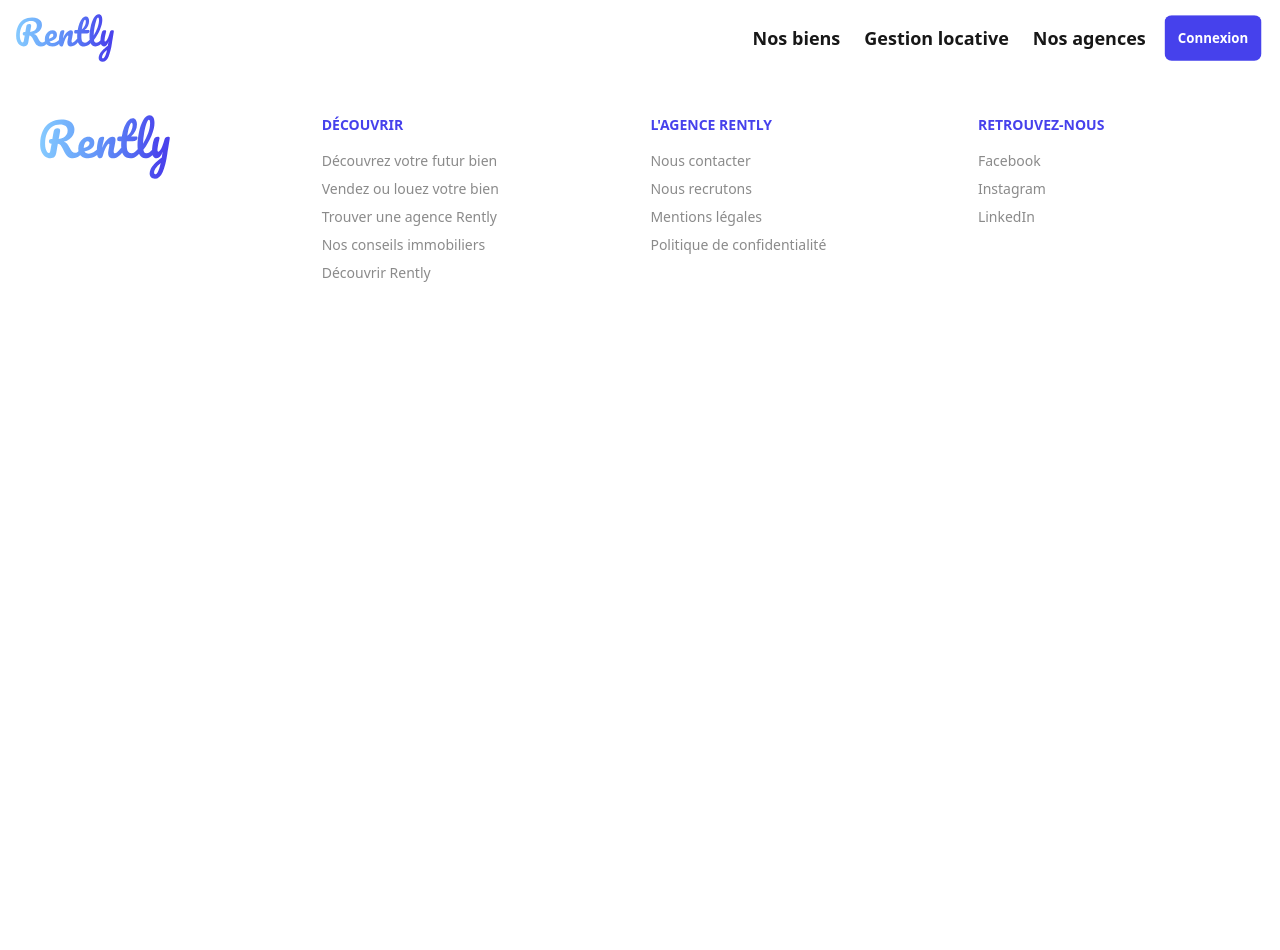
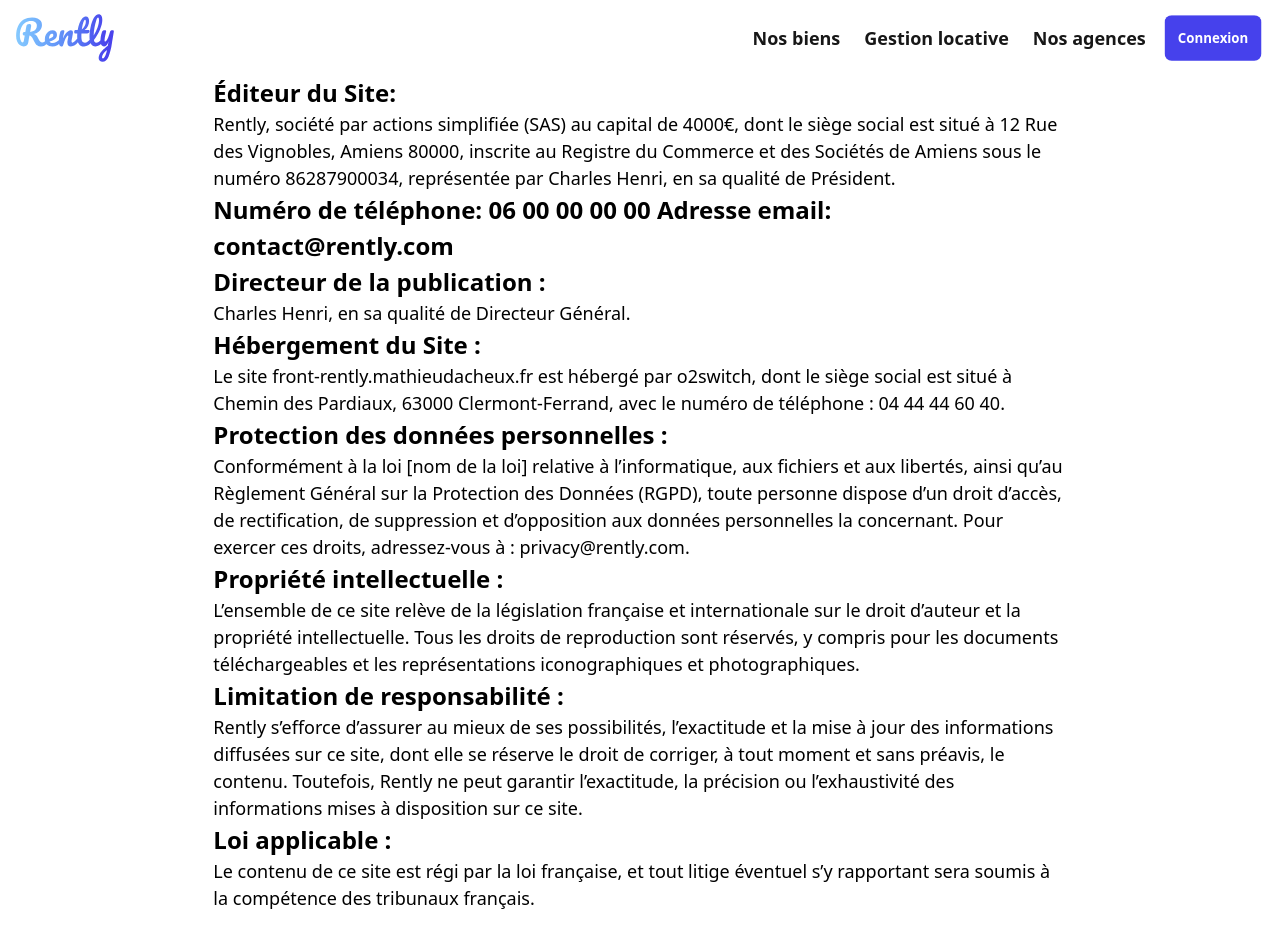
Before and after one commit to mathieudacheux/rently_FrontEnd, a React (Vite) app: page /terms in a window 1280 px wide. Shown: the top 950 px of the page. Before the commit the page ends 800 px from the top, so only its background shows below. Built offline with nearby package versions, Linux system fonts and the light colour scheme; no server answers.

Commit message:
Add Terms and Privacy routes and translations

```diff
--- /dev/null
+++ b/src/pages/Terms/Terms.tsx
@@ -0,0 +1,75 @@
+import React from 'react'
+import Typography from '../../components/atoms/Typography'
+
+export default function Terms() {
+  return (
+    <div className='w-full flex justify-center'>
+      <div className='w-8/12'>
+        <Typography variant='h1'>Éditeur du Site:</Typography>
+        <Typography variant='text'>
+          Rently, société par actions simplifiée (SAS) au capital de 4000€, dont
+          le siège social est situé à 12 Rue des Vignobles, Amiens 80000,
+          inscrite au Registre du Commerce et des Sociétés de Amiens sous le
+          numéro 86287900034, représentée par Charles Henri, en sa qualité de
+          Président.
+        </Typography>
+        <Typography variant='h1'>
+          Numéro de téléphone: 06 00 00 00 00 Adresse email: contact@rently.com
+        </Typography>
+
+        <Typography variant='h1'>Directeur de la publication :</Typography>
+
+        <Typography variant='text'>
+          Charles Henri, en sa qualité de Directeur Général.
+        </Typography>
+
+        <Typography variant='h1'>Hébergement du Site :</Typography>
+        <Typography variant='text'>
+          Le site front-rently.mathieudacheux.fr est hébergé par o2switch, dont
+          le siège social est situé à Chemin des Pardiaux, 63000
+          Clermont-Ferrand, avec le numéro de téléphone : 04 44 44 60 40.
+        </Typography>
+        <Typography variant='h1'>
+          Protection des données personnelles :
+        </Typography>
+
+        <Typography variant='text'>
+          Conformément à la loi [nom de la loi] relative à l&rsquo;informatique,
+          aux fichiers et aux libertés, ainsi qu&rsquo;au Règlement Général sur
+          la Protection des Données (RGPD), toute personne dispose d&rsquo;un
+          droit d&rsquo;accès, de rectification, de suppression et
+          d&rsquo;opposition aux données personnelles la concernant. Pour
+          exercer ces droits, adressez-vous à : privacy@rently.com.
+        </Typography>
+
+        <Typography variant='h1'>Propriété intellectuelle :</Typography>
+
+        <Typography variant='text'>
+          L&rsquo;ensemble de ce site relève de la législation française et
+          internationale sur le droit d&rsquo;auteur et la propriété
+          intellectuelle. Tous les droits de reproduction sont réservés, y
+          compris pour les documents téléchargeables et les représentations
+          iconographiques et photographiques.
+        </Typography>
+
+        <Typography variant='h1'>Limitation de responsabilité :</Typography>
+
+        <Typography variant='text'>
+          Rently s’efforce d’assurer au mieux de ses possibilités, l’exactitude
+          et la mise à jour des informations diffusées sur ce site, dont elle se
+          réserve le droit de corriger, à tout moment et sans préavis, le
+          contenu. Toutefois, Rently ne peut garantir l’exactitude, la précision
+          ou l’exhaustivité des informations mises à disposition sur ce site.
+        </Typography>
+
+        <Typography variant='h1'>Loi applicable :</Typography>
+
+        <Typography variant='text'>
+          Le contenu de ce site est régi par la loi française, et tout litige
+          éventuel s&rsquo;y rapportant sera soumis à la compétence des
+          tribunaux français.
+        </Typography>
+      </div>
+    </div>
+  )
+}
--- a/src/routes/Router.tsx
+++ b/src/routes/Router.tsx
@@ -15,6 +15,7 @@ import Footer from '../components/organisms/Footer.tsx'
 import PropertyDetails from '../pages/PropertyDetails/PropertyDetails.tsx'
 import Agency from '../pages/Agency/Agency.tsx'
 import AgencyDetailManagement from '../pages/AgencyDetail/AgencyDetailManagement.tsx'
+import Terms from '../pages/Terms/Terms.tsx'
 
 export default function RouterElement(): JSX.Element {
   const location = useLocation()
@@ -58,6 +59,7 @@ export default function RouterElement(): JSX.Element {
           path={`${APP_ROUTES.AGENCY_DETAIL}/:id`}
           element={<AgencyDetailManagement />}
         />
+        <Route path={APP_ROUTES.TERMS} element={<Terms />} />
       </Routes>
       {!showFooter && <Footer />}
     </>
--- a/src/routes/routes.ts
+++ b/src/routes/routes.ts
@@ -114,6 +114,14 @@ const APP_TITLES = [
     path: APP_ROUTES.BLOG,
     title: 'title.blog',
   },
+  {
+    path: APP_ROUTES.TERMS,
+    title: 'title.terms',
+  },
+  {
+    path: APP_ROUTES.PRIVACY,
+    title: 'title.privacy',
+  },
 ]
 
 export { APP_ROUTES, APP_TITLES }
--- a/src/translations/en.json
+++ b/src/translations/en.json
@@ -28,7 +28,9 @@
     "server_error": "Server error (500)",
     "access_denied": "Access denied",
     "unauthorized": "Unauthorized",
-    "accountValidation": "Account validation"
+    "accountValidation": "Account validation",
+    "terms": "Terms of use",
+    "privacy": "Privacy policy"
   },
   "navbar": {
     "properties": "Our properties",
--- a/src/translations/fr.json
+++ b/src/translations/fr.json
@@ -28,7 +28,9 @@
     "server_error": "Erreur serveur (500)",
     "access_denied": "Accès refusé",
     "unauthorized": "Non autorisé",
-    "accountValidation": "Validation du compte"
+    "accountValidation": "Validation du compte",
+    "terms": "Mentions légales",
+    "privacy": "Politique de confidentialité"
   },
   "navbar": {
     "properties": "Nos biens",
```
